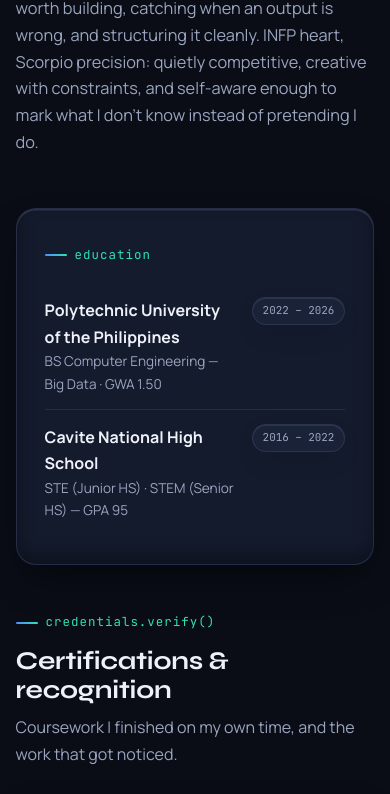
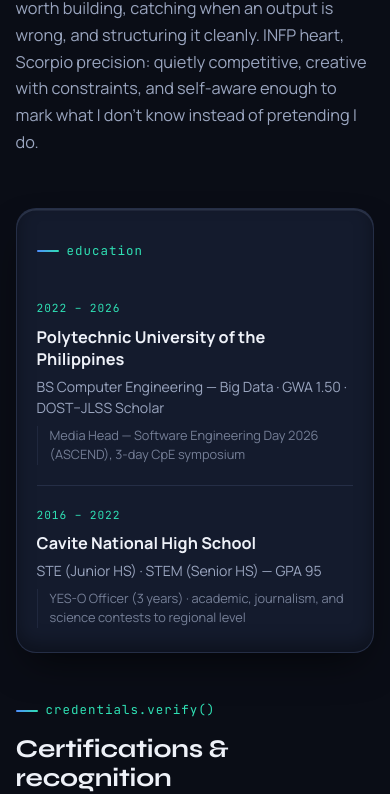
Before and after one commit to angelinetipa/opal-portfolio, a React (Vite) app: page / in a window 390 px wide. Shown: the part 3252-4046 px from the top of the page. Built offline with nearby package versions, Linux system fonts and the light colour scheme; no server answers; the database is empty.

Commit message:
style: rebuild education card layout
- stack period above school so long names stop wrapping badly
- clearer hierarchy between degree and note
- dedupe hero and toolkit rules, move media query to bottom

```diff
--- a/src/constants/data.js
+++ b/src/constants/data.js
@@ -235,12 +235,14 @@ export const artworks = [
 export const education = [
   {
     school: 'Polytechnic University of the Philippines',
-    degree: 'BS Computer Engineering — Big Data · GWA 1.50',
+    degree: 'BS Computer Engineering — Big Data · GWA 1.50 · DOST–JLSS Scholar',
     period: '2022 – 2026',
+    note: 'Media Head — Software Engineering Day 2026 (ASCEND), 3-day CpE symposium',
   },
   {
     school: 'Cavite National High School',
     degree: 'STE (Junior HS) · STEM (Senior HS) — GPA 95',
     period: '2016 – 2022',
+    note: 'YES-O Officer (3 years) · academic, journalism, and science contests to regional level',
   },
 ];
--- a/src/pages/Home.css
+++ b/src/pages/Home.css
@@ -1,5 +1,6 @@
 /* HERO */
 .hero {
+  position: relative;
   display: grid;
   grid-template-columns: 1.15fr 0.85fr;
   gap: 40px;
@@ -84,13 +85,61 @@
 .about { margin-bottom: 72px; padding-top: 64px; }
 .skills { padding-top: 40px; }
 .about-grid { display: grid; grid-template-columns: 1.1fr 0.9fr; gap: 36px; margin-top: 28px; }
-.about-copy p { color: var(--text-dim); margin-bottom: 16px; font-size: 1.02rem; }
-.edu-card { padding: 28px; }
-.edu-row { display: flex; justify-content: space-between; gap: 14px; align-items: flex-start; padding: 14px 0; border-bottom: 1px solid var(--line); }
-.edu-row .chip { white-space: nowrap; flex-shrink: 0; }
-.edu-row:last-child { border-bottom: none; }
-.edu-degree { color: var(--text-dim); font-size: 0.85rem; }
+.about-copy p { color: var(--text-dim); margin-bottom: 16px; font-size: 1.02rem; max-width: 62ch; }
 
+/* EDUCATION
+   Vertical rhythm — the period sits above the school instead of
+   fighting it for width, so long school names stop wrapping badly. */
+.edu-card { padding: 30px 28px; }
+
+.edu-row {
+  display: block;
+  padding: 20px 0;
+  border-bottom: 1px solid var(--line);
+}
+.edu-row:first-child { padding-top: 0; }
+.edu-row:last-child { border-bottom: none; padding-bottom: 0; }
+
+.edu-period {
+  display: block;
+  font-family: var(--font-mono);
+  font-size: 0.7rem;
+  letter-spacing: 0.08em;
+  color: var(--opal-teal);
+  margin-bottom: 8px;
+}
+
+.edu-school {
+  display: block;
+  font-size: 1.02rem;
+  line-height: 1.35;
+  margin-bottom: 6px;
+}
+
+.edu-degree {
+  font-size: 0.88rem;
+  line-height: 1.5;
+  color: var(--text-dim);
+  margin-bottom: 8px;
+}
+
+.edu-note {
+  font-size: 0.8rem;
+  line-height: 1.5;
+  color: var(--text-dim);
+  opacity: 0.72;
+  padding-left: 12px;
+  border-left: 1px solid var(--line);
+}
+
+/* TOOLKIT */
+.tk-card { padding: 26px 24px; height: 100%; display: flex; flex-direction: column; }
+.tk-head { display: flex; align-items: center; gap: 10px; margin-bottom: 16px; }
+.tk-icon { font-size: 1.1rem; }
+.tk-head h3 { font-size: 1.05rem; }
+.tk-items { display: flex; flex-wrap: wrap; gap: 8px; align-content: flex-start; flex: 1; }
+
+/* RESPONSIVE */
 @media (max-width: 880px) {
   .hero { grid-template-columns: 1fr; min-height: auto; padding-top: 10px; }
   .hero-text { width: 100%; }
@@ -100,14 +149,5 @@
   .fc-2 { bottom: 4%; right: -2%; }
   .stats { grid-template-columns: repeat(2, 1fr); }
   .about-grid, .skill-list { grid-template-columns: 1fr; }
+  .edu-card { padding: 24px 20px; }
 }
-
-/* TOOLKIT */
-.tk-card { padding: 26px 24px; height: 100%; }
-.tk-head { display: flex; align-items: center; gap: 10px; margin-bottom: 16px; }
-.tk-icon { font-size: 1.1rem; }
-.tk-head h3 { font-size: 1.05rem; }
-.tk-items { display: flex; flex-wrap: wrap; gap: 8px; align-content: flex-start; }
-.tk-card { display: flex; flex-direction: column; }
-.tk-items { flex: 1; }
-.hero { position: relative; }
--- a/src/pages/Home.jsx
+++ b/src/pages/Home.jsx
@@ -141,12 +141,11 @@ export default function Home() {
             <div className="clay edu-card">
               <p className="eyebrow" style={{ marginBottom: 18 }}>education</p>
               {education.map(e => (
-                <div key={e.school} className="edu-row">
-                  <div>
-                    <strong>{e.school}</strong>
-                    <p className="edu-degree">{e.degree}</p>
-                  </div>
-                  <span className="chip">{e.period}</span>
+                <div className="edu-row" key={e.school}>
+                  <span className="edu-period">{e.period}</span>
+                  <strong className="edu-school">{e.school}</strong>
+                  <p className="edu-degree">{e.degree}</p>
+                  {e.note && <p className="edu-note">{e.note}</p>}
                 </div>
               ))}
             </div>
```
Also changed, not shown: src/constants/knowledge.js (+88 -55 lines).
